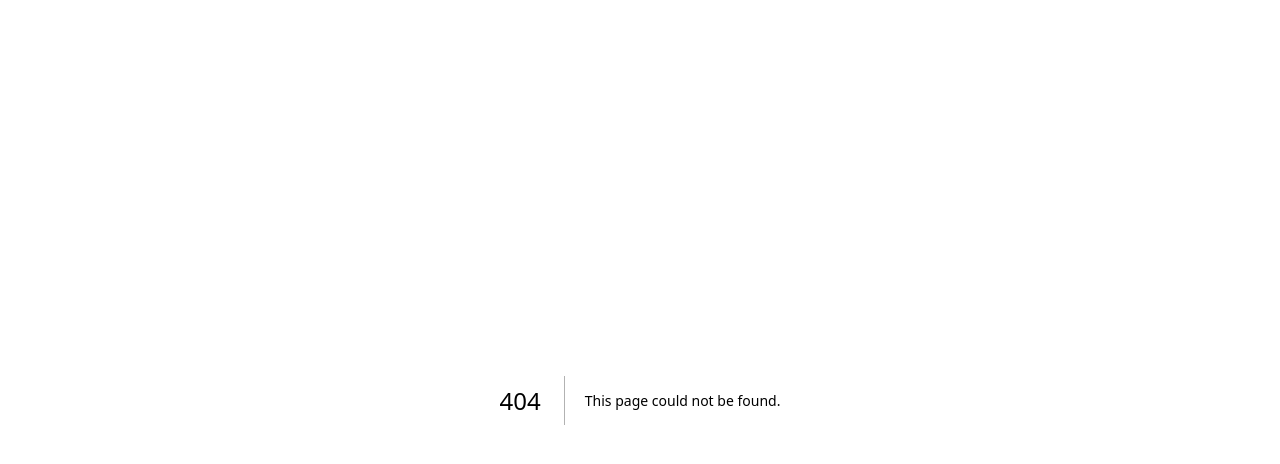
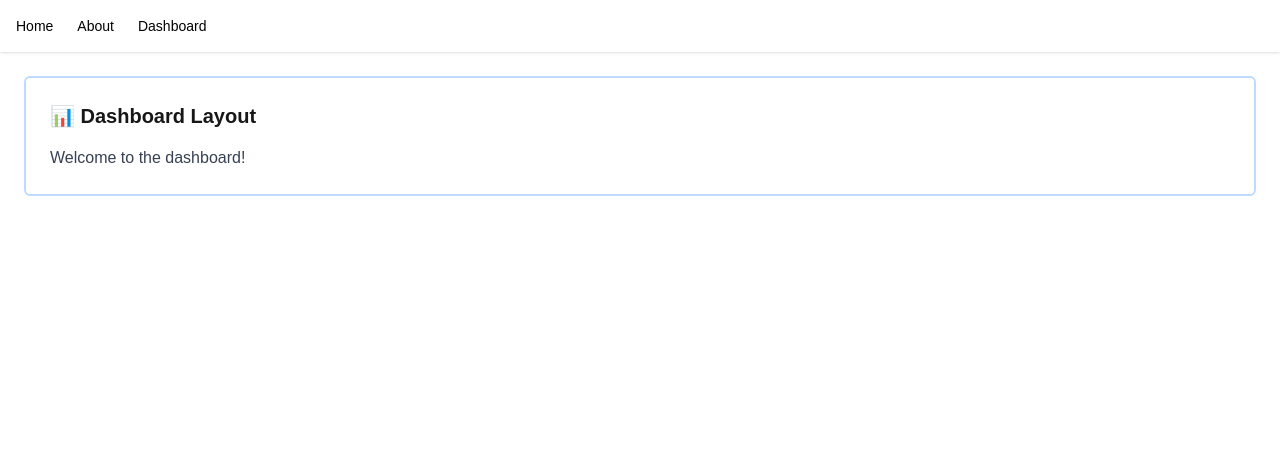
Before and after one commit to Amandubey211/Amandubey.dev, a Next.js app: page /dashboard in a window 1280 px wide. Before the commit this address had no page. Shown: the top 464 px of the page. Built offline with nearby package versions, Linux system fonts and the light colour scheme.

Commit message:
feat: add About and Dashboard pages with shared and nested layouts

```diff
--- /dev/null
+++ b/src/app/about/page.tsx
@@ -0,0 +1,14 @@
+export default function AboutPage() {
+  return (
+    <main className="p-10">
+      <h1 className="text-3xl font-bold">About</h1>
+      <p className="mt-2 text-gray-600">
+        This is the about page, rendered statically via App Router.
+      </p>
+    </main>
+  );
+}
+export const metadata = {
+  title: "About | My Next.js Journey",
+  description: "Learn more about this project",
+};
--- /dev/null
+++ b/src/app/dashboard/layout.tsx
@@ -0,0 +1,12 @@
+export default function DashboardLayout({
+  children,
+}: {
+  children: React.ReactNode;
+}) {
+  return (
+    <section className="p-6 border-2 border-blue-200 rounded-md">
+      <h2 className="text-xl font-semibold mb-4">📊 Dashboard Layout</h2>
+      {children}
+    </section>
+  );
+}
--- /dev/null
+++ b/src/app/dashboard/page.tsx
@@ -0,0 +1,3 @@
+export default function DashboardPage() {
+  return <p className="text-gray-700">Welcome to the dashboard!</p>;
+}
--- a/src/app/layout.tsx
+++ b/src/app/layout.tsx
@@ -1,33 +1,22 @@
-import type { Metadata } from "next";
-import { Geist, Geist_Mono } from "next/font/google";
+import Link from "next/link";
+import "@fontsource/inter";
 import "./globals.css";
-
-const geistSans = Geist({
-  variable: "--font-geist-sans",
-  subsets: ["latin"],
-});
-
-const geistMono = Geist_Mono({
-  variable: "--font-geist-mono",
-  subsets: ["latin"],
-});
-
-export const metadata: Metadata = {
-  title: "Create Next App By Aman",
-  description: "Generated by create next app",
-};
-
 export default function RootLayout({
   children,
-}: Readonly<{
+}: {
   children: React.ReactNode;
-}>) {
+}) {
   return (
     <html lang="en">
-      <body
-        className={`${geistSans.variable} ${geistMono.variable} antialiased`}
-      >
-        {children}
+      <body className="font-sans text-gray-900 ">
+        <header className="bg-white text-black shadow-sm p-4">
+          <nav className="flex gap-6 text-sm font-medium">
+            <Link href="/">Home</Link>
+            <Link href="/about">About</Link>
+            <Link href="/dashboard">Dashboard</Link>
+          </nav>
+        </header>
+        <main className="p-6">{children}</main>
       </body>
     </html>
   );
```
Also changed, not shown: package.json (+7 -6 lines), 1 other file (tests, documents, lock files or other folders).
